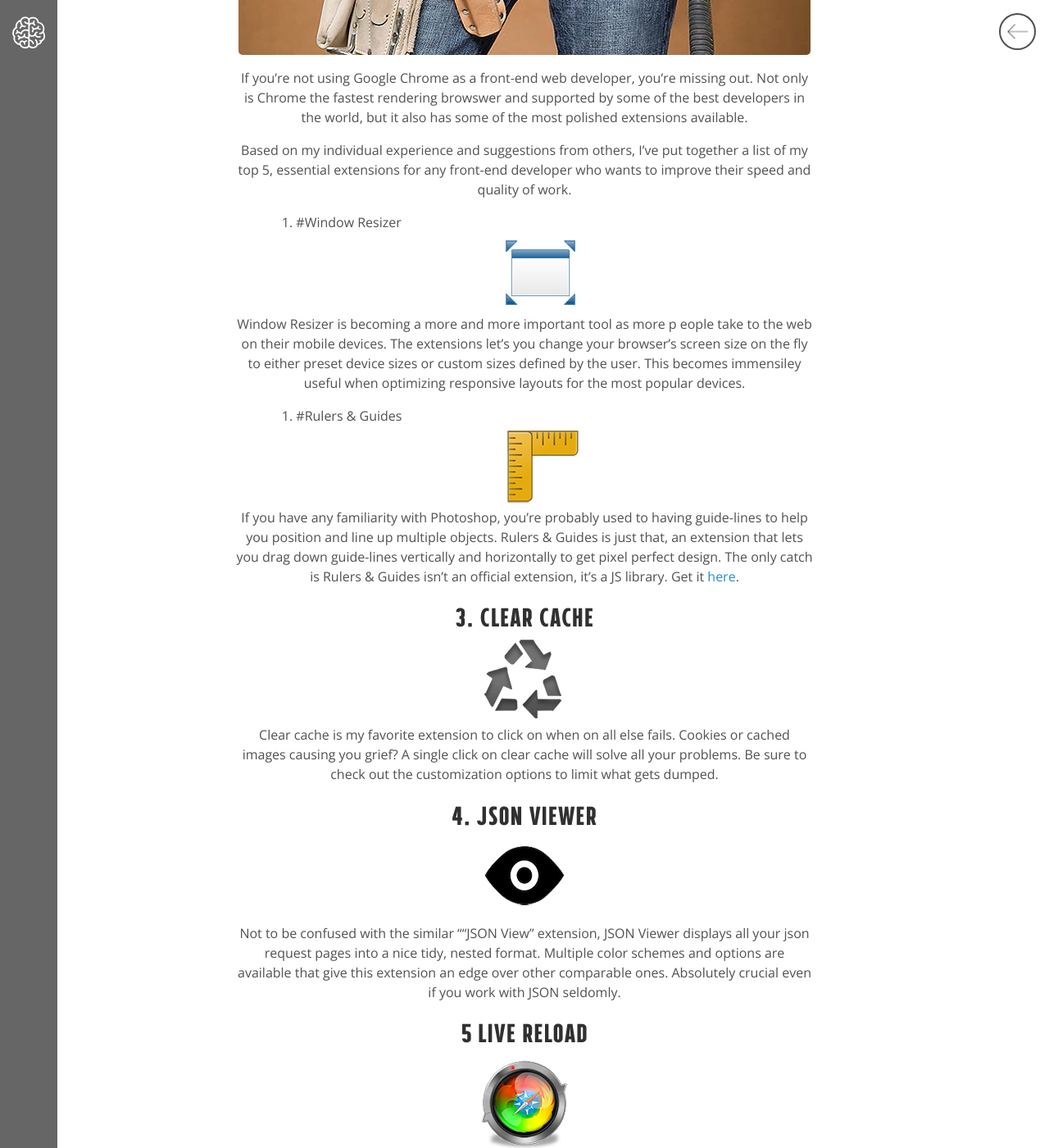
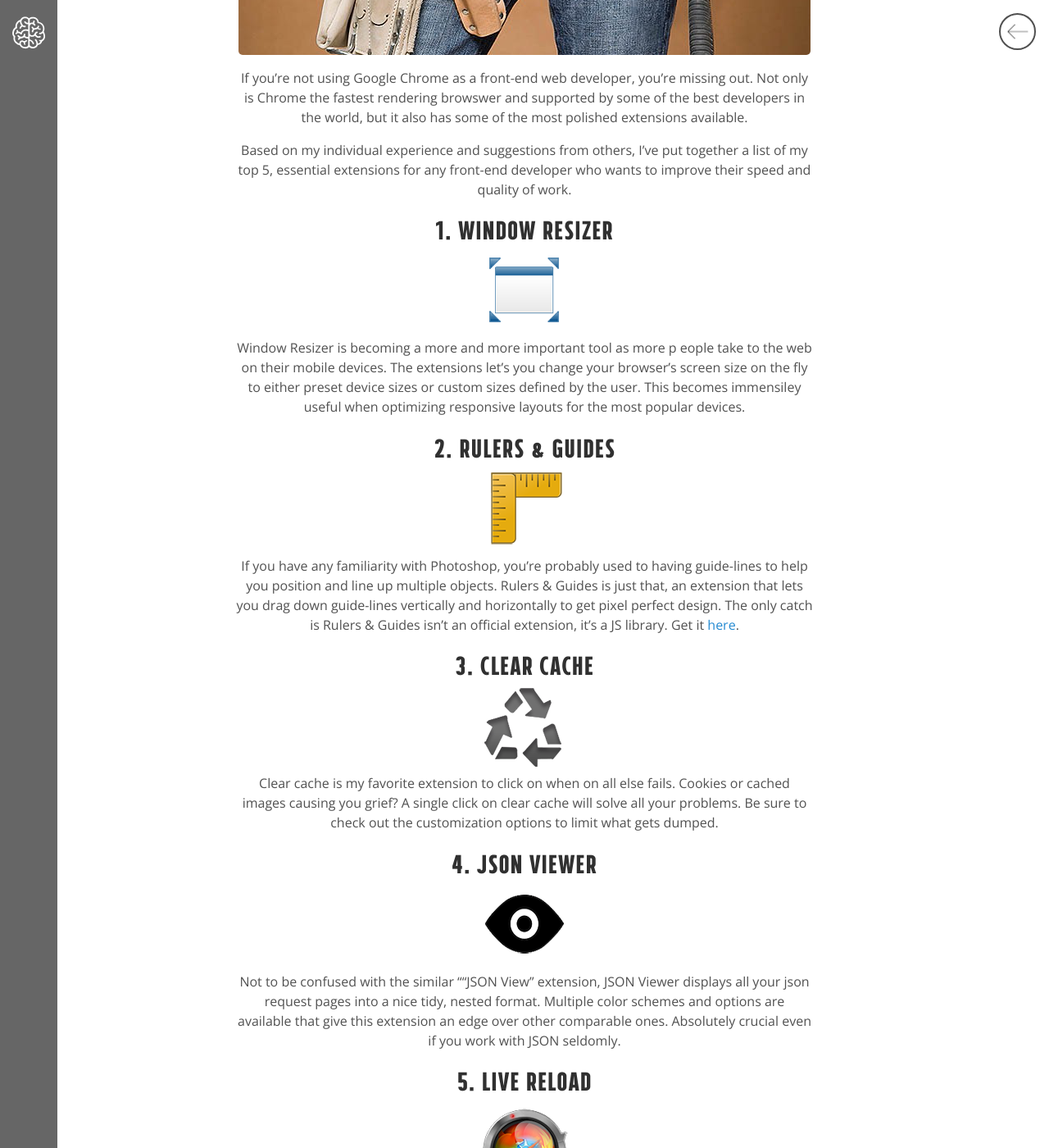
Before and after one commit to eyecuelab/labnotebook, a Jekyll site: the page built from _posts/2015-02-23-essential_extensions.md, in a window 1280 px wide and 1400 px high, scrolled down 545 px. Shown: the whole window at 82% size. Built offline with Jekyll 4.4.1, drawn with Linux system fonts in a browser that asks for light colours; Markdown is read by kramdown in place of the engine named in the settings; comment, search, counter and statistics services are not loaded.

Commit message:
update post

```diff
--- a/_posts/2015-02-23-essential_extensions.md
+++ b/_posts/2015-02-23-essential_extensions.md
@@ -15,12 +15,12 @@ If you're not using Google Chrome as a front-end web developer, you're missing o
 Based on my individual experience and suggestions from others, I've put together a list of my top 5, essential extensions for any front-end developer who wants to improve their speed and quality of work.
 
 
-1. #Window Resizer ![EyeCue Lab]({{ site.postimage }}windowresizer.png)
+#1. Window Resizer ![EyeCue Lab]({{ site.postimage }}windowresizer.png)
 
 Window Resizer is becoming a more and more important tool as more p  eople take to the web on their mobile devices. The extensions let's you change your browser's screen size on the fly to either preset device sizes or custom sizes defined by the user. This becomes immensiley useful when optimizing responsive layouts for the most popular devices.
 
 
-2. #Rulers & Guides ![EyeCue Lab]({{ site.postimage }}rulersguides.png)
+#2. Rulers & Guides ![EyeCue Lab]({{ site.postimage }}rulersguides.png)
 
 If you have any familiarity with Photoshop, you're probably used to having guide-lines to help you position and line up multiple objects. Rulers & Guides is just that, an extension that lets you drag down guide-lines vertically and horizontally to get pixel perfect design. The only catch is Rulers & Guides isn't an official extension, it's a JS library. Get it [here](http://www.webappers.com/2014/05/26/photoshop-rulers-guides-interface-on-web-page/).
 
@@ -35,6 +35,6 @@ Clear cache is my favorite extension to click on when on all else fails. Cookies
 Not to be confused with the similar ""JSON View" extension, JSON Viewer displays all your json request pages into a nice tidy, nested format. Multiple color schemes and options are available that give this extension an edge over other comparable ones. Absolutely crucial even if you work with JSON seldomly.
 
 
-#5 Live Reload ![EyeCue Labo]({{ site.postimage }}livereload.png)
+#5. Live Reload ![EyeCue Labo]({{ site.postimage }}livereload.png)
 
 Live reload isn't quite as easy to implement as the rest of the extensions on this list, but depending on your work, it is one of the most useful. Live reload is both part extension and software, letting you load your project files into the program and using the extension to auto refresh any of your CSS changes in realtime on the browser. This is fantastic for any CSS adjustments you need to make without having to jump back and forth between multiple screens. It also works for frameworks like Rails and Node.js with a little bit of research.
```
